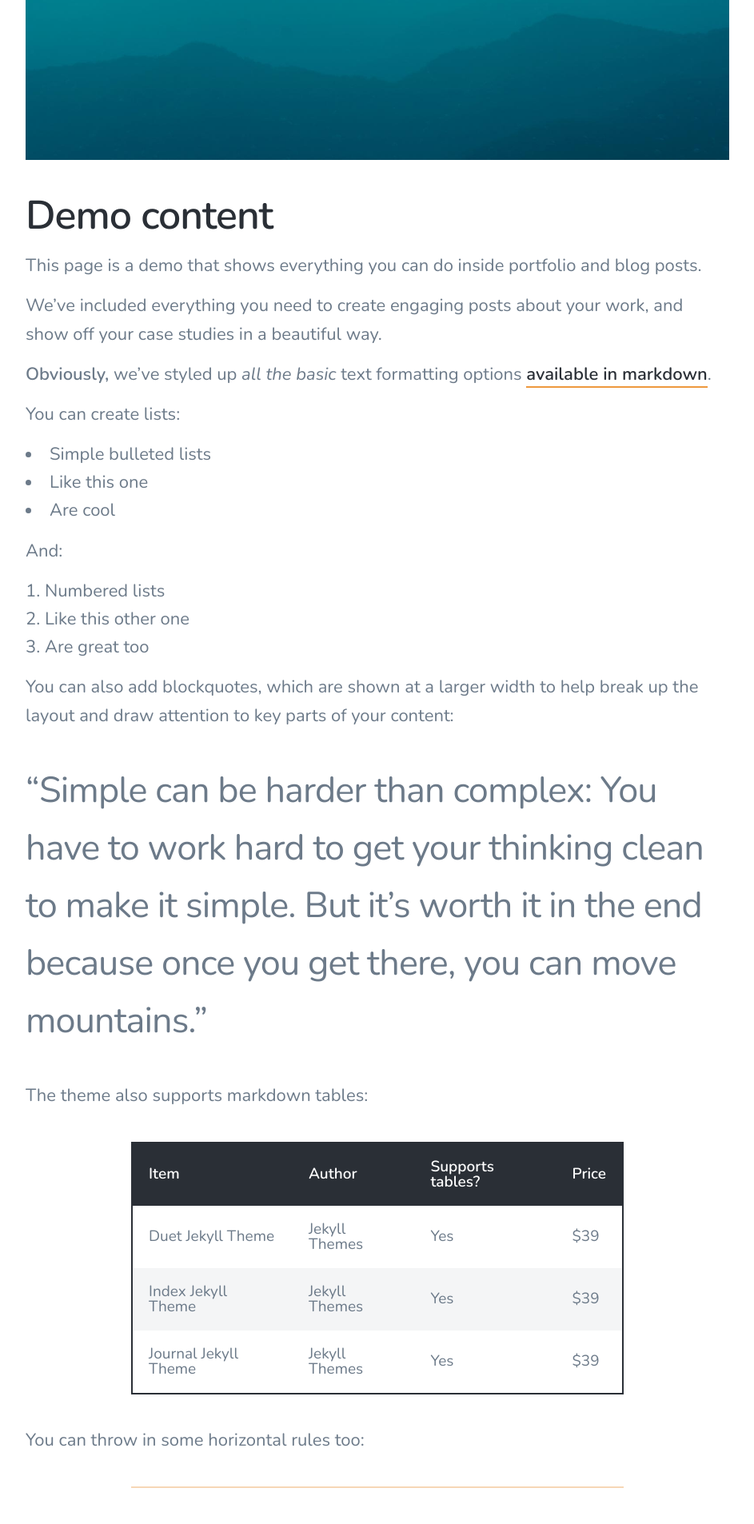
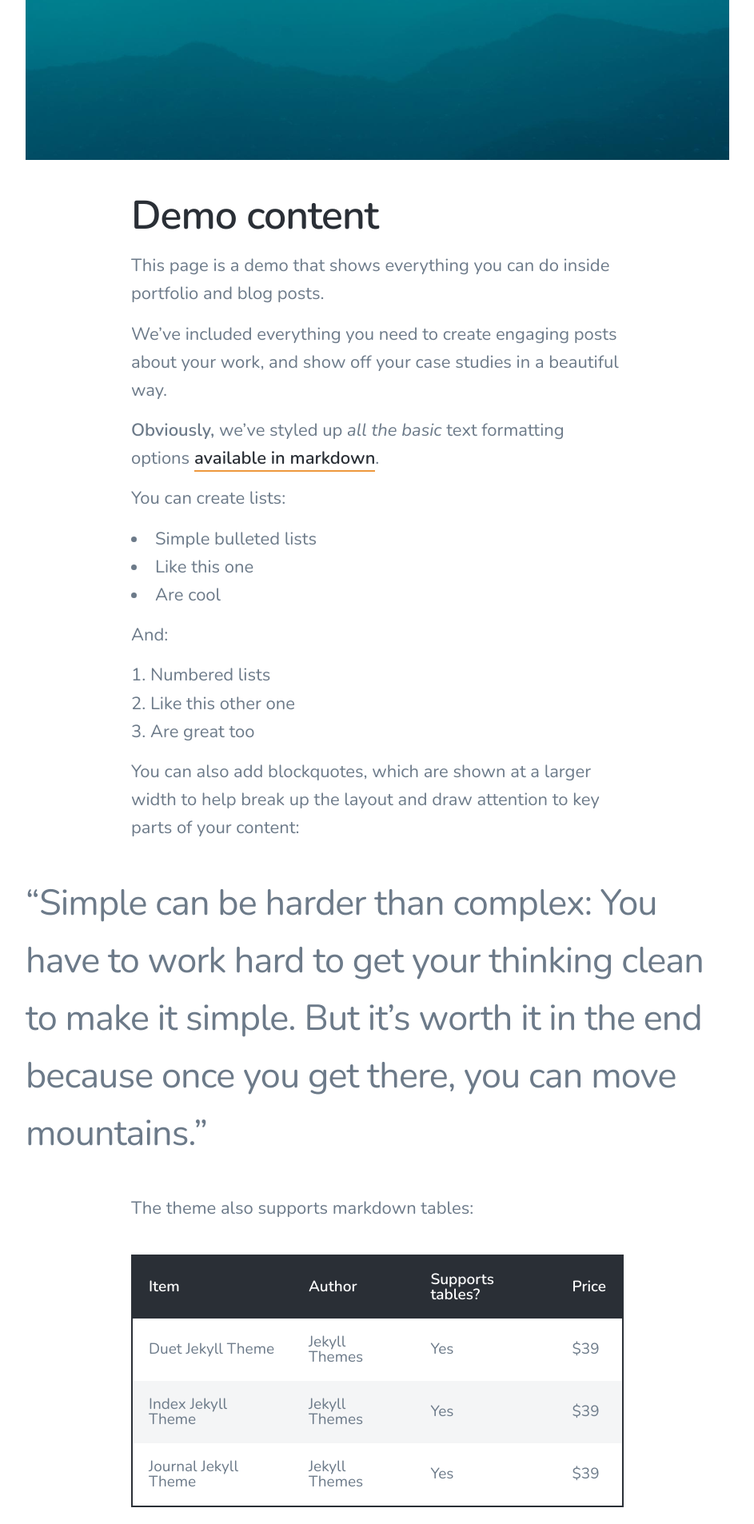
Before and after one commit to sabrinajulian/sabrinajulian.github.io, a Jekyll site: the page built from _posts/2018-06-30-demo-post.md, in a window 1280 px wide. Shown: the part 904-2810 px from the top of the page at 80% size, without its empty margins (168-1111 px from the left). Built offline with Jekyll 4.4.1, drawn with Linux system fonts in a browser that asks for light colours; nearby versions of some CDN libraries.

Commit message:
Update _content.scss

```diff
--- a/_sass/_includes/_content.scss
+++ b/_sass/_includes/_content.scss
@@ -38,11 +38,11 @@
 		}
 
 		@include mq(laptop) {
-			max-width: 100%;
+			max-width: 70%;
 		}
 
 		@include mq(desktop) {
-			max-width: 100%;
+			max-width: 65%;
 		}
 	}
 
```
